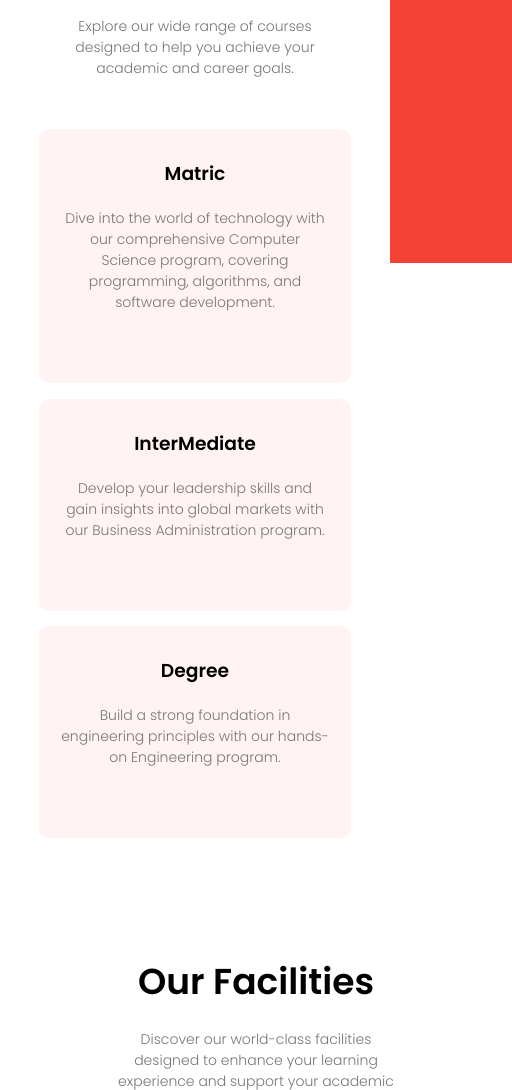
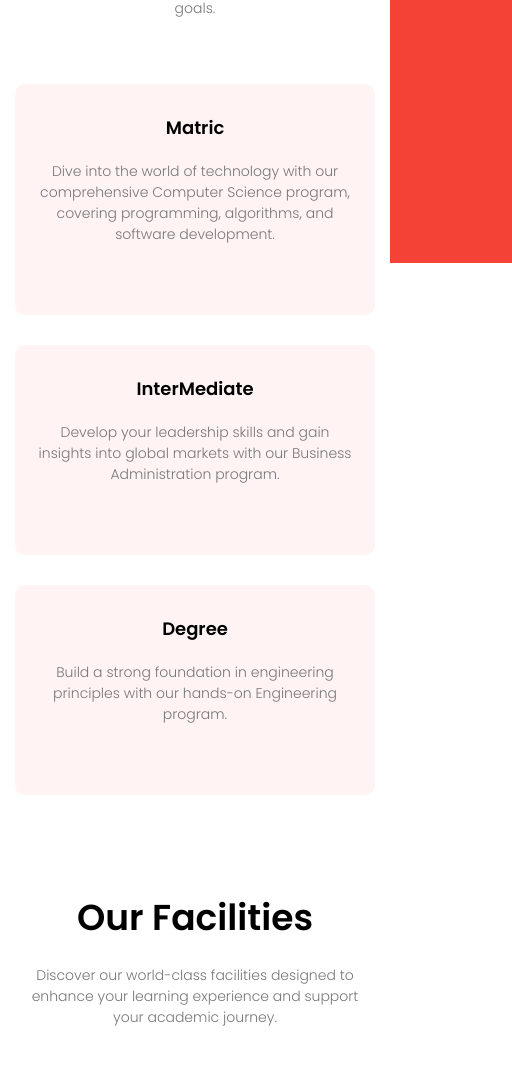
Before and after one commit to shamraiz79/university-website, a plain HTML site: page courses.html in a window 390 px wide. Shown: the part 581-1671 px from the top of the page, 512 px wide, since content can reach past the window. Drawn offline with Linux system fonts and the light colour scheme.

Commit message:
responsive all the pages

```diff
--- a/style.css
+++ b/style.css
@@ -1,12 +1,12 @@
 *{
     margin:0;
     padding:0;
-     font-family: 'Poppins', sans-serif;
+    font-family: 'Poppins', sans-serif;
 }
 .Headers{
     min-height: 100vh;
     width: 100%;
-    background: linear-gradient(rgba(4,9,30,0.7),rgba(4,9,30,0.7)),url("./Images/banner.png");
+    background-image: linear-gradient(rgba(4,9,30,0.7),rgba(4,9,30,0.7)),url("./Images/banner.png");
     background-position: center;
     background-size: cover;
     background-position: relative;
@@ -35,7 +35,7 @@ nav img{
 .nav-links ul li a{
     color: #fff;
     text-decoration: none;
-    font-size: 16px;
+    font-size: 13px;
 }
 .nav-links ul li::after
 {
@@ -119,6 +119,7 @@ nav .fa{
    .nav-links ul{
     padding: 30px;
    }
+
 }
 .Courses{
     width: 80%;
@@ -488,3 +489,53 @@ nav .fa{
             outline: none;
             box-sizing: border-box;
         }
+
+
+
+
+
+
+        /* ===== MOBILE FULL WIDTH FIX ===== */
+@media (max-width: 768px) {
+
+    body, html {
+        width: 100%;
+        overflow-x: hidden;
+    }
+
+    section {
+        width: 100%;
+        padding-left: 0;
+        padding-right: 0;
+    }
+
+    .Courses,
+    .facilities {
+        width: 100%;
+        padding: 40px 15px;
+        box-sizing: border-box;
+    }
+
+    .row {
+        width: 100%;
+        margin: 0;
+        flex-direction: column;
+    }
+
+    .course-col,
+    .facilities-col {
+        width: 100%;
+        margin: 15px 0;
+        box-sizing: border-box;
+    }
+
+    .course-col p,
+    .facilities-col p {
+        font-size: 14px;
+    }
+
+    .course-col h3,
+    .facilities-col h3 {
+        font-size: 18px;
+    }
+}
```
Also changed, not shown: index.html (+27 -11 lines).
